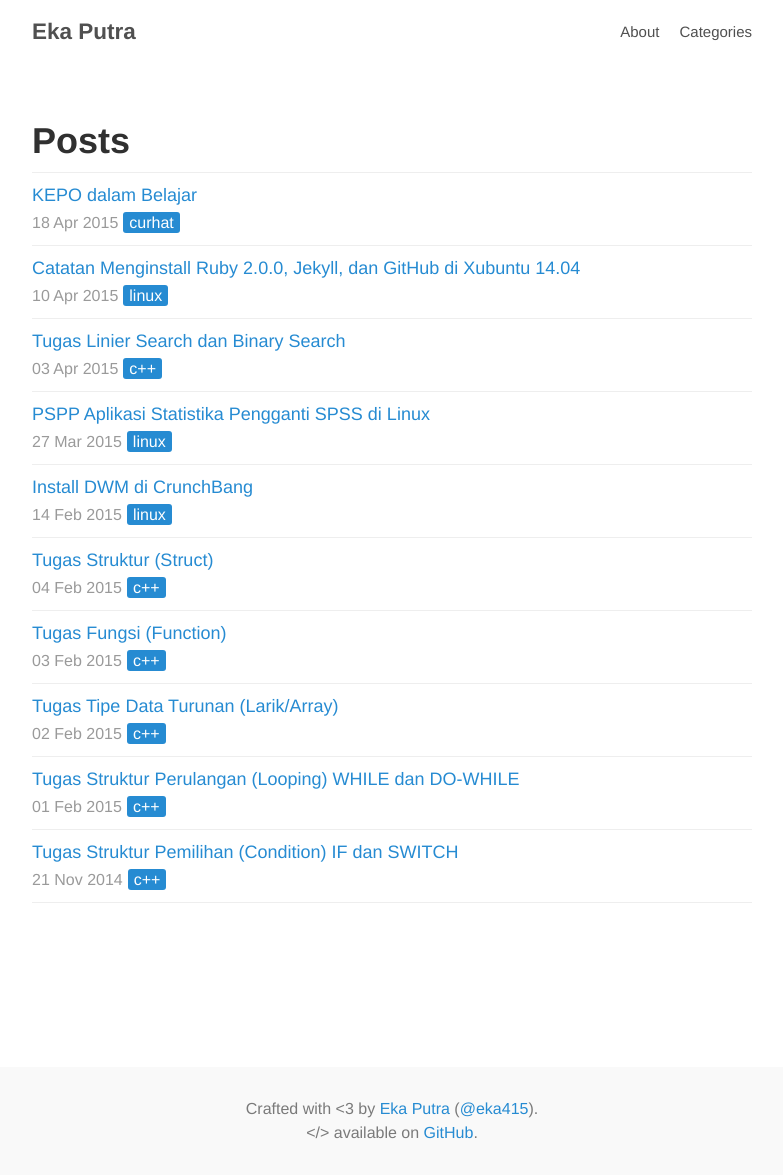
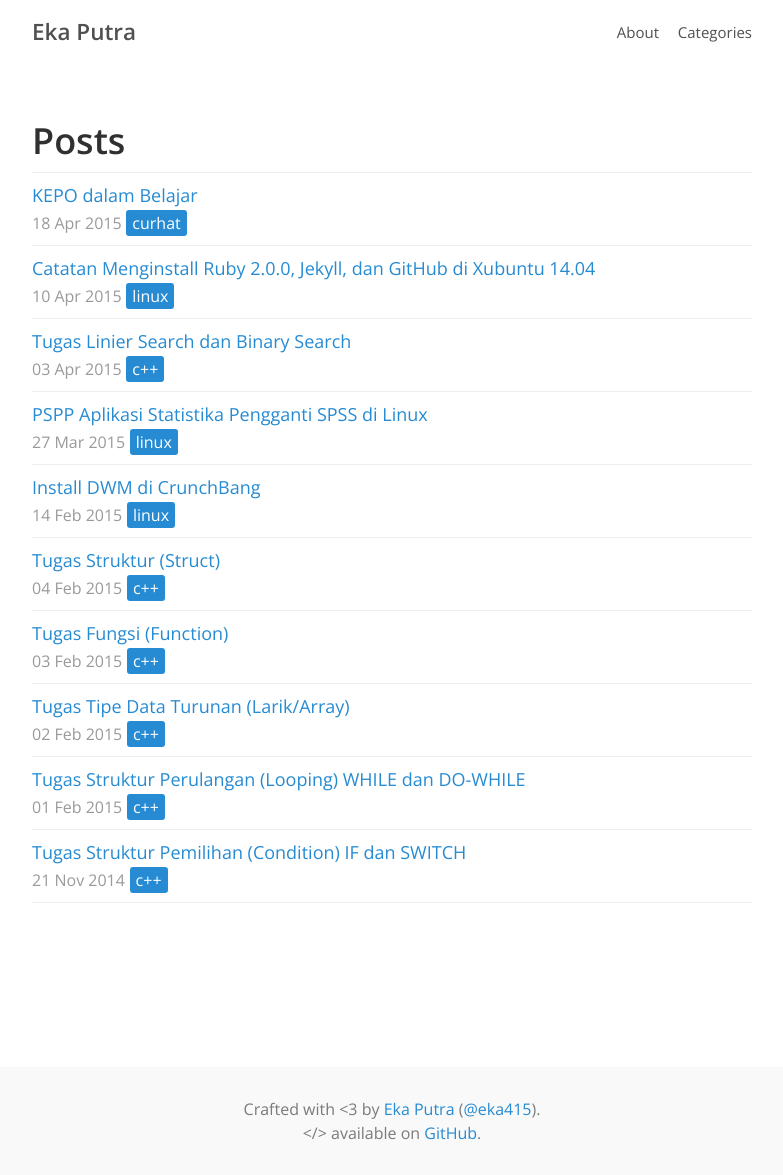
Before and after one commit to eputra/eputra.github.io, a Jekyll site: the page built from index.html, in a window 1280 px wide. Shown: the whole page, without its empty margins (248-1031 px from the left). Built offline with Jekyll 4.4.1, drawn with Linux system fonts in a browser that asks for light colours; the list of posts is cut into pages by our own code.

Commit message:
font open sans

```diff
--- a/_includes/head.html
+++ b/_includes/head.html
@@ -14,6 +14,7 @@
   </title>
   <!-- CSS -->
   <link rel="stylesheet" href="{{ site.baseurl }}/styles.css">
+  <link href='//fonts.googleapis.com/css?family=Domine:700|Open+Sans:400,600|Source+Code+Pro:500' rel='stylesheet' type='text/css'>
   <!-- Icons -->
   <link rel="apple-touch-icon-precomposed" sizes="144x144" href="{{ site.baseurl }}/assets/eka-putra.png">
   <link rel="shortcut icon" href="{{ site.baseurl }}/assets/eka-putra2.png">
--- a/_sass/_base.scss
+++ b/_sass/_base.scss
@@ -16,7 +16,7 @@ body {
 }
 
 html {
-  font-family: "Helvetica Neue", Helvetica, Arial, sans-serif;
+  font-family: "Open Sans", sans-serif;
   font-size: 16px;
   line-height: 1.5;
 
```
